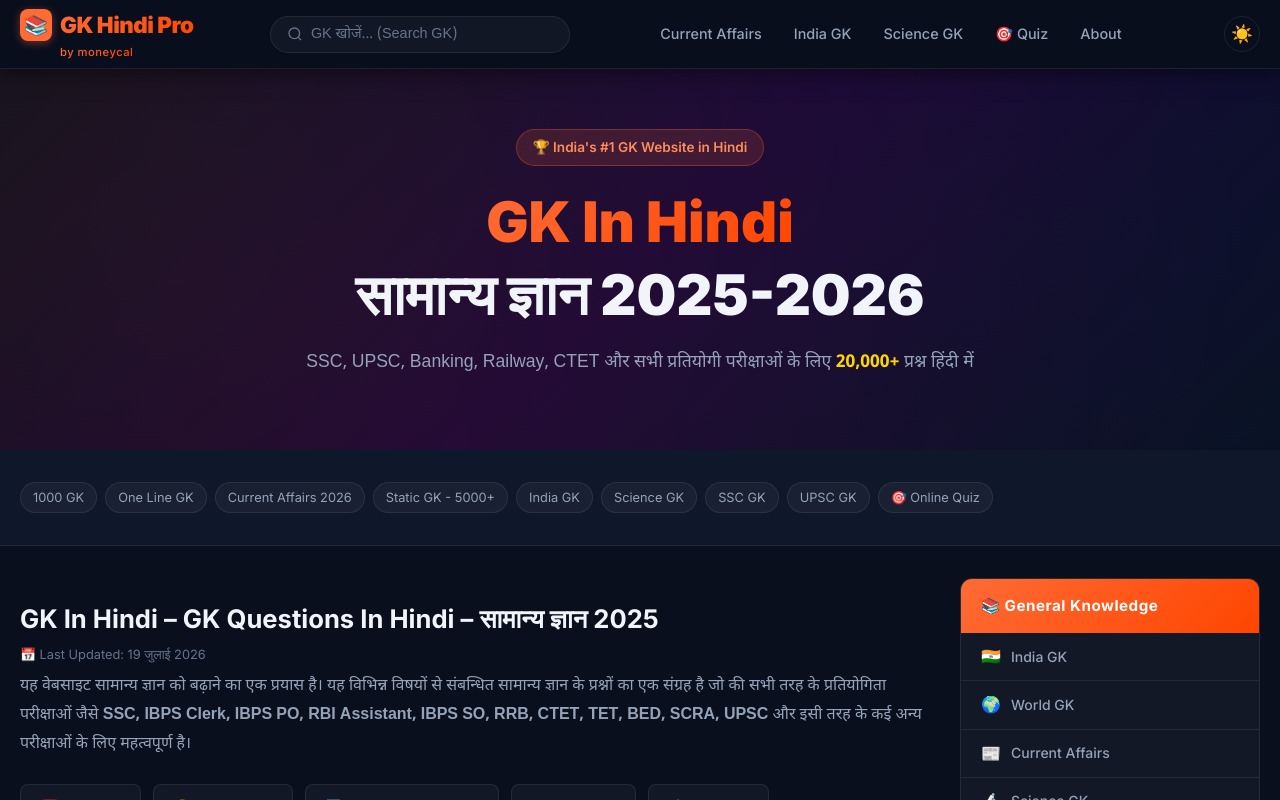
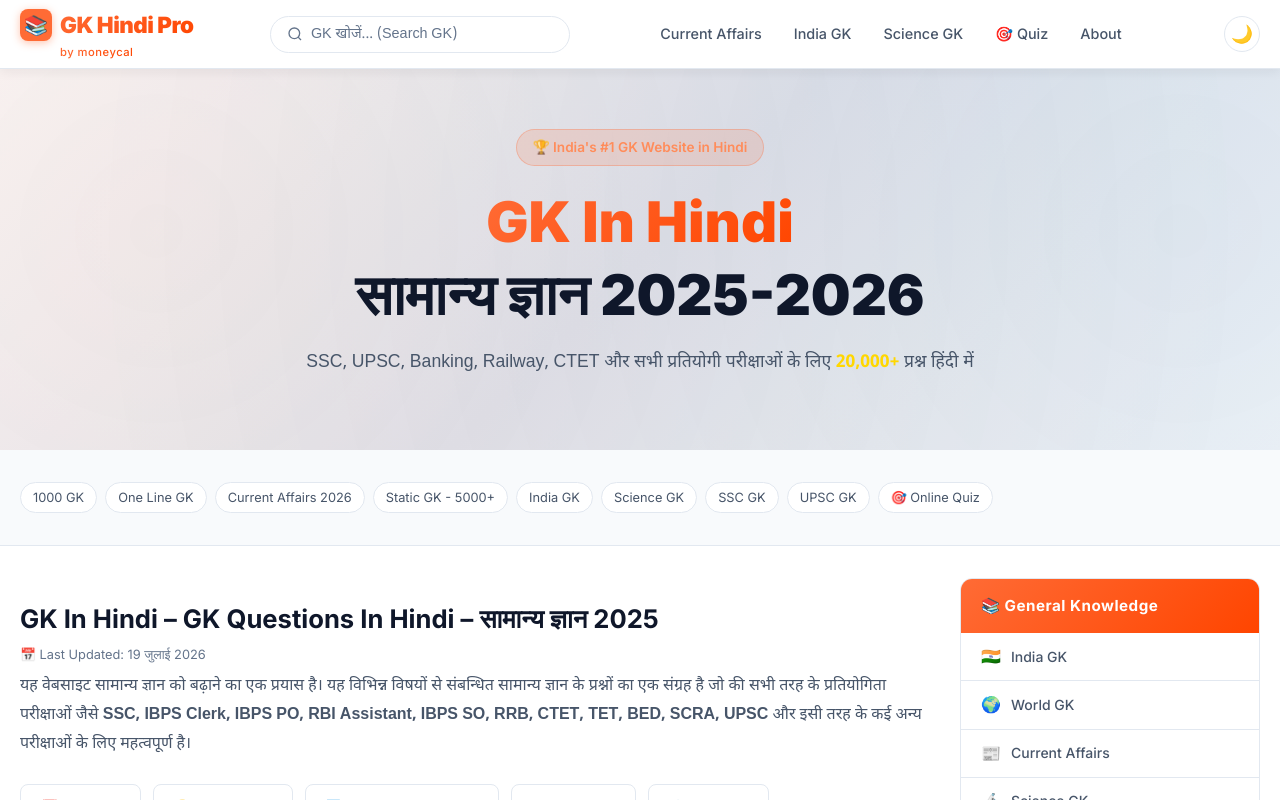
Before and after one commit to harshraj0235/gk, a Next.js app: page / in a window 1280 px wide. Shown: the top 800 px of the page. Built offline with nearby package versions, Linux system fonts and the light colour scheme.

Commit message:
Change default theme to light and fix navbar background to adapt to theme

```diff
--- a/app/ThemeToggle.js
+++ b/app/ThemeToggle.js
@@ -3,11 +3,11 @@
 import { useEffect, useState } from 'react';
 
 export default function ThemeToggle() {
-  const [theme, setTheme] = useState('dark');
+  const [theme, setTheme] = useState('light');
 
   useEffect(() => {
     // Check current theme
-    const currentTheme = document.documentElement.getAttribute('data-theme') || 'dark';
+    const currentTheme = document.documentElement.getAttribute('data-theme') || 'light';
     setTheme(currentTheme);
   }, []);
 
--- a/app/globals.css
+++ b/app/globals.css
@@ -215,7 +215,7 @@
   position: sticky;
   top: 0;
   z-index: 1000;
-  background: rgba(10, 15, 30, 0.92);
+  background: var(--bg);
   backdrop-filter: blur(20px);
   -webkit-backdrop-filter: blur(20px);
   border-bottom: 1px solid var(--border);
--- a/app/layout.js
+++ b/app/layout.js
@@ -104,7 +104,7 @@
               (function() {
                 try {
                   var savedTheme = localStorage.getItem('theme');
-                  var theme = savedTheme || 'dark';
+                  var theme = savedTheme || 'light';
                   document.documentElement.setAttribute('data-theme', theme);
                 } catch (e) {}
               })();
```
